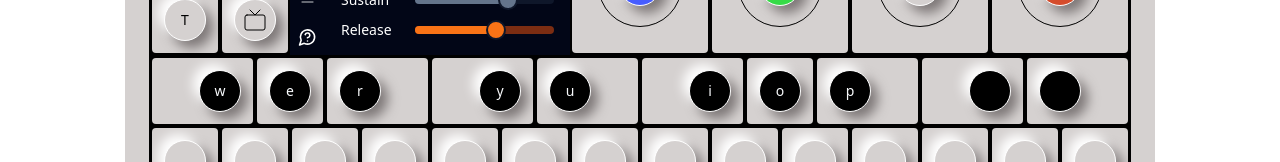
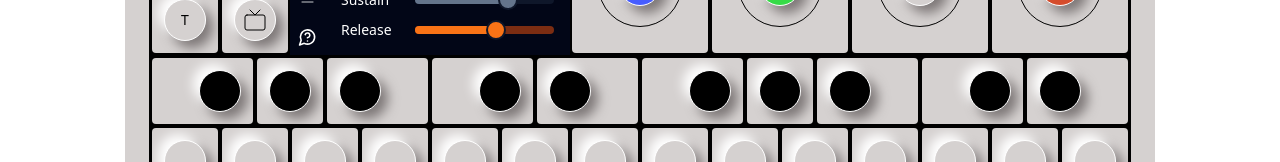
Before and after one commit to royledford/piano, a React (Vite) app: page / in a window 1280 px wide. Shown: the part 310-472 px from the top of the page. Built offline with nearby package versions, Linux system fonts and the light colour scheme.

Commit message:
Fix semi-tone key labels

```diff
--- a/src/components/Key/KeySemi.tsx
+++ b/src/components/Key/KeySemi.tsx
@@ -3,6 +3,7 @@ import { Button as ShadButton } from '@/components/ui/button'
 import { MusicKeyProps, KeySemitonePosition } from '@/Types'
 import { useKeyboard } from '@/providers/keyboard-provider'
 import { isPressed } from './key-utils'
+import { useDevice } from '@/providers/device-provider'
 
 // Display a full sized key
 export default function KeySemi({
@@ -22,7 +23,6 @@ export default function KeySemi({
     if (position === 'left') return 'justify-end'
     return 'justify-start'
   }, [position])
-  const flexPosition = position === 'center' ? 'w-[70px]' : 'w-[105px]'
 
   const styles = {
     normal: {
@@ -43,7 +43,7 @@ export default function KeySemi({
       down: 'shadow-[-3px_-3px_3px_#f55731,3px_3px_3px_#b54125]',
     },
   }
-
+  const { state } = useDevice()
   const { pressedKeys } = useKeyboard()
 
   const handleMouseDown = (e: React.MouseEvent<HTMLButtonElement>) => {
@@ -57,7 +57,11 @@ export default function KeySemi({
   const selectedColor = highlight ? styles.highlight : styles.normal
   const keyDown = isPressed(pressedKeys, tone.note) ? selectedColor.down : ''
 
-  const display = useMemo(() => tone.keyboard, [])
+  const display = useMemo(() => {
+    if (state.keyDisplay === 'none') return null
+    if (state.keyDisplay === 'key') return tone.keyboard
+    return tone.note
+  }, [state.keyDisplay])
 
   return (
     <ShadButton
@@ -66,16 +70,19 @@ export default function KeySemi({
       onClick={onClick}
       onMouseDown={handleMouseDown}
       onMouseUp={handleMouseUp}
-      tabIndex={-1}>
+      tabIndex={-1}
+    >
       <div
-        className={`${selectedColor.hover} ${selectedColor.bgColor} ${keyFlexPosition} overflow-hidden flex items-center p-[12px] h-full w-full rounded-sm`}>
+        className={`${selectedColor.hover} ${selectedColor.bgColor} ${keyFlexPosition} overflow-hidden flex items-center p-[12px] h-full w-full rounded-sm`}
+      >
         <div
           className={`${selectedColor.bgColor}
           ${selectedColor.dropShadow}
           ${selectedColor.pressed}
           ${selectedColor.border}
           ${keyDown}
-          border bg-black rounded-full flex justify-center items-center h-full w-[42px]`}>
+          border bg-black rounded-full flex justify-center items-center h-full w-[42px]`}
+        >
           {display}
         </div>
       </div>
```
